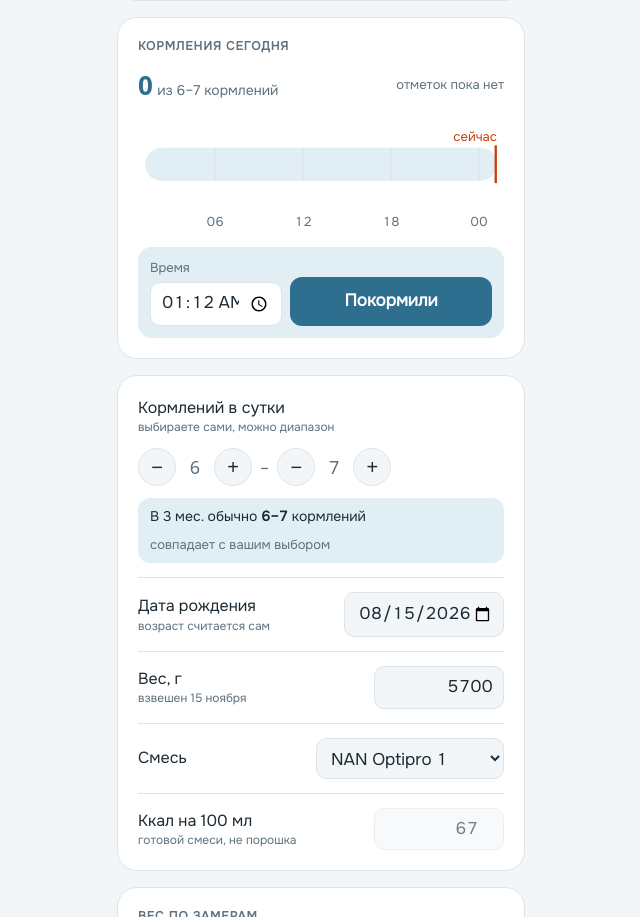
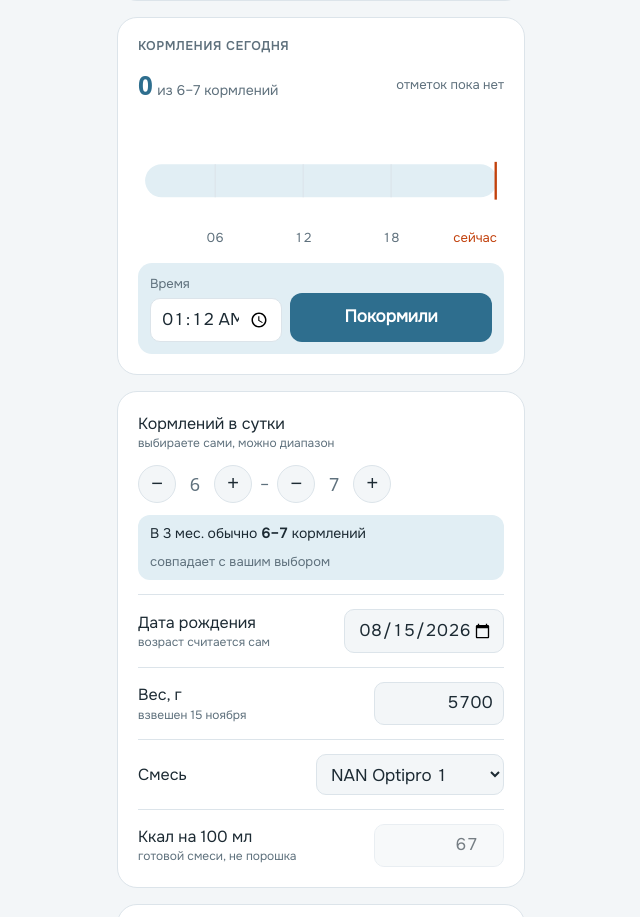
Before and after one commit to netcorexc0a8/be, a website built with Vite: page index.html in a window 1280 px wide. Shown: the part 803-1720 px from the top of the page, without its empty margins (319-959 px from the left). Built offline with nearby package versions, Linux system fonts and the light colour scheme; a web font is replaced by a local one.

Commit message:
Лента кормлений: подписи всех промежутков
Промежуток подписывался, только если точки дальше ~3 часов. Теперь
подписи идут в два ряда над лентой: если не помещается в нижний —
в верхний. «Сейчас» перенесено в строку часов у правого края.

Co-Authored-By: Claude Opus 5.5 <noreply@anthropic.com>
Claude-Session: https://claude.ai/code/session_01Q1Ezn9aH96XXTbbTJz7Djw

```diff
--- a/index.html
+++ b/index.html
@@ -43,7 +43,7 @@
         <div><b id="feedCount">0</b> <span id="feedPlan"></span></div>
         <div class="feed-since" id="feedSince" aria-live="polite"></div>
       </div>
-      <svg class="feed-line" id="feedLine" viewBox="0 0 310 100" role="img" aria-label="Кормления за последние 24 часа"></svg>
+      <svg class="feed-line" id="feedLine" viewBox="0 0 310 114" role="img" aria-label="Кормления за последние 24 часа"></svg>
       <div class="feed-form">
         <div class="addw">
           <label class="feed-time"><span>Время</span><input type="time" id="feedTime"></label>
--- a/src/main.ts
+++ b/src/main.ts
@@ -285,12 +285,18 @@ function timelineSvg(t: RecentTimeline): string {
   const L = 6;
   const W = 298;
   const R = L + W;
-  const y = 40;
-  const nowLabelLeft = R - 6 - 50;
-  // подпись промежутка, только если она помещается между точками и не налезает на «сейчас»
+  const y = 54;
+  // подписи промежутков над лентой в два ряда: если подпись не помещается в нижний ряд, она идёт в верхний
+  const rowEnds = [-Infinity, -Infinity];
   const gaps = t.gaps
-    .filter((g) => (g.to - g.from) * W >= 36 && L + ((g.from + g.to) / 2) * W + 18 < nowLabelLeft)
-    .map((g) => `<text class="gap" x="${fx((g.from + g.to) / 2, L, W)}" y="${y - 20}" text-anchor="middle">${g.label}</text>`)
+    .map((g) => {
+      const cx = L + ((g.from + g.to) / 2) * W;
+      const half = (g.label.length * 5.6) / 2 + 2;
+      const row = rowEnds.findIndex((end) => cx - half >= end);
+      if (row < 0) return '';
+      rowEnds[row] = cx + half;
+      return `<text class="gap" x="${cx.toFixed(1)}" y="${y - 20 - row * 14}" text-anchor="middle">${g.label}</text>`;
+    })
     .join('');
   // время под точкой: у краёв подпись сдвигается внутрь; если налезает на соседнюю, не рисуется
   const centerOf = (i: number): number => Math.min(Math.max(L + t.points[i]!.x * W, L + 16), R - 16);
@@ -302,7 +308,9 @@ function timelineSvg(t: RecentTimeline): string {
   const times = labelled
     .map((i) => `<text class="t" x="${centerOf(i).toFixed(1)}" y="${y + 30}" text-anchor="middle">${t.points[i]!.time}</text>`)
     .join('');
+  // «сейчас» подписано в строке часов у правого края; засечку часа рядом с ним не подписываем
   const ticks = t.ticks
+    .filter((k) => L + k.x * W < R - 40)
     .map((k) => {
       const x = L + k.x * W;
       return `<line x1="${x.toFixed(1)}" x2="${x.toFixed(1)}" y1="${y - 14}" y2="${y + 14}" stroke="var(--line)"/>
@@ -313,7 +321,7 @@ function timelineSvg(t: RecentTimeline): string {
     ${ticks}
     ${gaps}
     <line x1="${R - 1}" x2="${R - 1}" y1="${y - 16}" y2="${y + 16}" stroke="var(--now)" stroke-width="2"/>
-    <text class="now" x="${R}" y="${y - 20}" text-anchor="end">сейчас</text>
+    <text class="now" x="${R}" y="${y + 52}" text-anchor="end">сейчас</text>
     ${t.points.map((p) => `<circle cx="${fx(p.x, L, W)}" cy="${y}" r="8" fill="var(--accent)" stroke="var(--card)" stroke-width="2"/>`).join('')}
     ${times}`;
 }
--- a/src/styles.css
+++ b/src/styles.css
@@ -173,7 +173,7 @@ select { width: auto; max-width: 100%; }
 @media (prefers-color-scheme: dark) { :root:not([data-theme="light"]) { --now: #F59E62; } }
 :root[data-theme="dark"] { --now: #F59E62; }
 .feed-line, .feed-week svg { width: 100%; height: auto; display: block; overflow: visible; font-family: var(--font-body); font-variant-numeric: tabular-nums; }
-.feed-line { aspect-ratio: 310 / 100; }
+.feed-line { aspect-ratio: 310 / 114; }
 .feed-week svg { aspect-ratio: 310 / 240; }
 .feed-line text, .feed-week text { font-size: 11px; fill: var(--muted); }
 .feed-line text.t { fill: var(--fg); font-weight: 600; font-size: 10px; }
```
